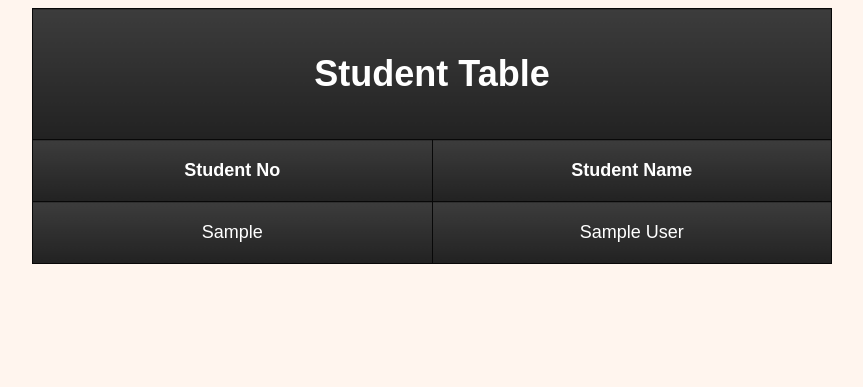
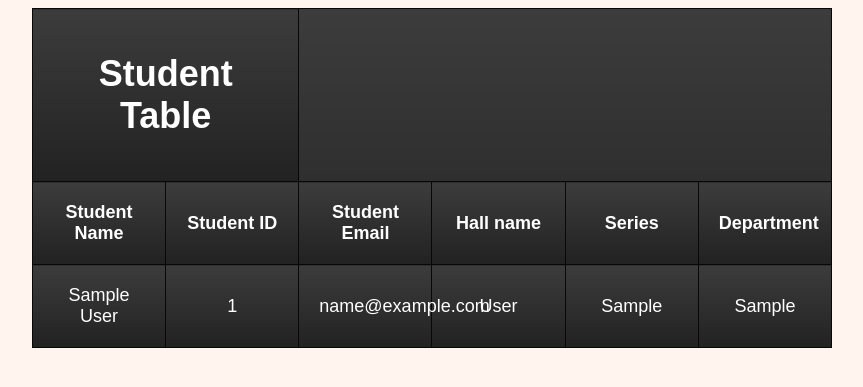
Before and after one commit to Fragment295/UserRegLogin, a PHP site: page /TableStudentShow.php in a window 1280 px wide. Shown: the top 387 px of the page, without its empty margins (208-1071 px from the left). Run offline with PHP 8.4, Linux system fonts and the light colour scheme; tables that the repository leaves empty or names only in its code hold one stand-in row (values such as "Sample post").

Commit message:
Update TableStudentShow.php

```diff
--- a/TableStudentShow.php
+++ b/TableStudentShow.php
@@ -1,10 +1,10 @@
 <?php
 session_start();
-$con=mysqli_connect('localhost','root','');
-mysqli_select_db($con,'rlibrary');
+$con=mysqli_connect('localhost','root','123456');
+mysqli_select_db($con,'studentregistration');
 
 
-$s= "select * from student" ;
+$s= "select * from studentinfo" ;
 
 $result=mysqli_query($con,$s);
 
@@ -13,7 +13,7 @@ $result=mysqli_query($con,$s);
 <html>
     <head>
         <title>
-        Student Data
+        Student Information
         </title>
     </head>
     <style>
@@ -46,10 +46,14 @@ $result=mysqli_query($con,$s);
         <table>
             <tr>
                 <th colspan="2"><h1>Student Table</h1></th>
+    </tr>
             <tr>
-            <tr>
-                <th> Student No</th>
                 <th> Student Name</th>
+                <th> Student ID</th>
+                <th> Student Email</th>
+                <th> Hall name</th>
+                <th> Series</th>
+                <th> Department</th>
             </tr>
 
             <?php
@@ -57,10 +61,22 @@ $result=mysqli_query($con,$s);
                 ?>
                 <tr>
                     <td>
-                        <?php echo $row["stud_no"] ?>
+                        <?php echo $row["name"] ?>
                     </td>
                     <td>
-                        <?php echo $row["stud_name"] ?>
+                        <?php echo $row["id"] ?>
+                    </td>
+                    <td>
+                        <?php echo $row["email"] ?>
+                    </td>
+                    <td>
+                        <?php echo $row["hallname"] ?>
+                    </td>
+                    <td>
+                        <?php echo $row["series"] ?>
+                    </td>
+                    <td>
+                        <?php echo $row["department"] ?>
                     </td>
                 </tr>
                 <?php
```
